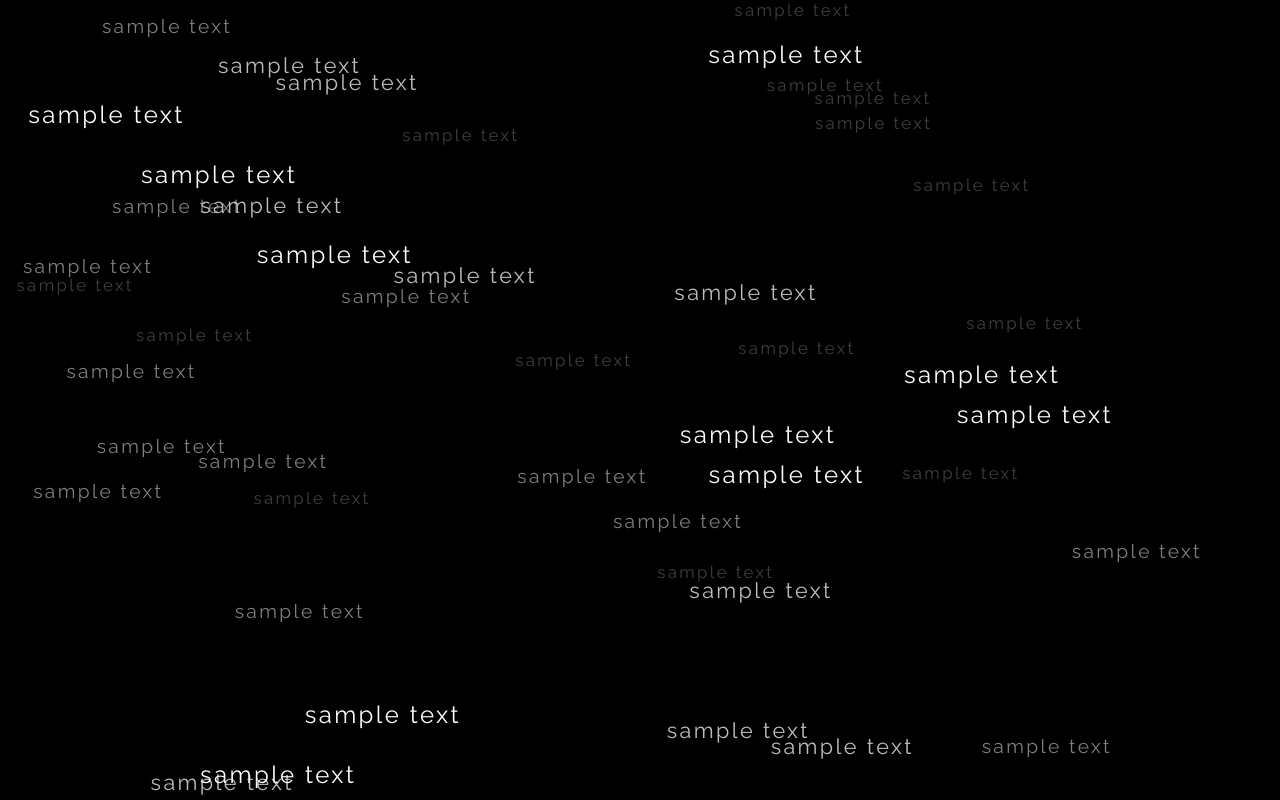
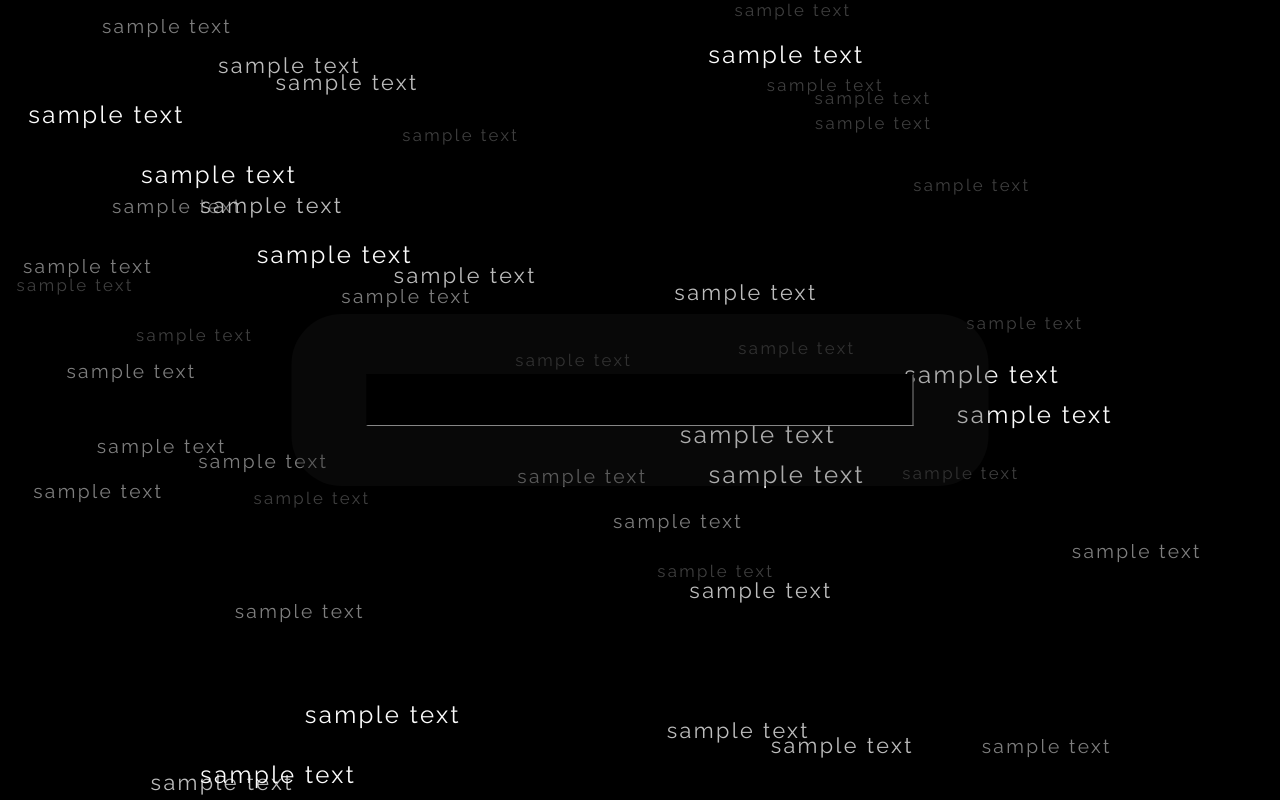
Before and after one commit to NeonWizard/Falling-Text, a plain HTML site: page index.html in a window 1280 px wide. Drawn offline with Linux system fonts and the light colour scheme.

Commit message:
Add input box

```diff
--- a/index.html
+++ b/index.html
@@ -8,6 +8,10 @@
 </head>
 
 <body>
+  <div id="inputbox">
+    <input id="input" type="text" name="question">
+  </div>
+
   <script src="script.js"></script>
 </body>
 </html>
--- a/script.js
+++ b/script.js
@@ -1,4 +1,4 @@
-let fallInterval = 5;
+let fallInterval = 10;
 
 setInterval(fall, fallInterval);
 
--- a/style.css
+++ b/style.css
@@ -18,3 +18,28 @@ body {
 
 	top: 0px;
 }
+
+#inputbox {
+	padding: 60px 75px;
+	background-color: rgba(25, 25, 25, 0.35);
+	/*background-color: rgb(25, 25, 25);*/
+	border-radius: 50px;
+
+	position: absolute;
+	top: 50%;
+	left: 50%;
+	transform: translate(-50%, -50%);
+
+	z-index: 1;
+}
+
+#input {
+	font-size: 1.75em;
+	text-align: center;
+
+	/*background-color: rgba(25, 25, 25, 0.5);*/
+	background-color: black;
+	color: white;
+	border-width: 1px;
+	border-color: rgb(50, 50, 50);
+}
```
